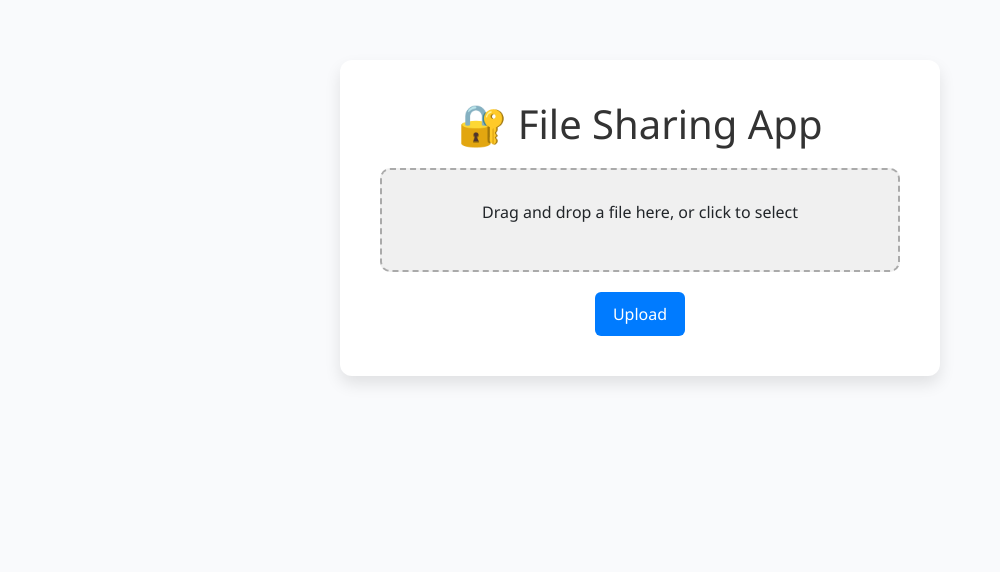
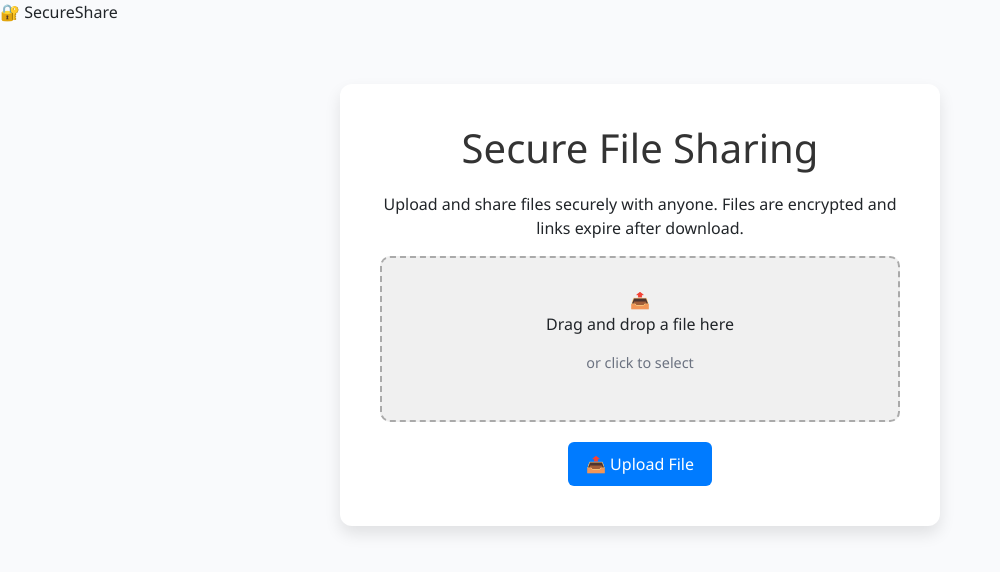
Before and after one commit to SuyashMishr/FileSharing-Frontend, a React (Create React App) app: page / in a window 1280 px wide. Shown: the top 572 px of the page, without its empty margins (0-1000 px from the left). Built offline with nearby package versions, Linux system fonts and the light colour scheme.

Commit message:
Update App.js
Just improving FrontEnd

```diff
--- a/src/App.js
+++ b/src/App.js
@@ -1,26 +1,74 @@
 
-import React, { useState, useCallback } from 'react';
+import React, { useState, useCallback, useEffect } from 'react';
 import { useDropzone } from 'react-dropzone';
 import axios from 'axios';
 import './App.css';
+
+// Helper function to format file size
+const formatFileSize = (bytes) => {
+  if (bytes === 0) return '0 Bytes';
+  const k = 1024;
+  const sizes = ['Bytes', 'KB', 'MB', 'GB', 'TB'];
+  const i = Math.floor(Math.log(bytes) / Math.log(k));
+  return parseFloat((bytes / Math.pow(k, i)).toFixed(2)) + ' ' + sizes[i];
+};
+
+// Helper function to get file icon based on file type
+const getFileIcon = (fileName) => {
+  const extension = fileName.split('.').pop().toLowerCase();
+
+  const fileIcons = {
+    pdf: '📄',
+    doc: '📝',
+    docx: '📝',
+    xls: '📊',
+    xlsx: '📊',
+    ppt: '📑',
+    pptx: '📑',
+    txt: '📃',
+    jpg: '🖼️',
+    jpeg: '🖼️',
+    png: '🖼️',
+    gif: '🖼️',
+    mp3: '🎵',
+    mp4: '🎬',
+    zip: '🗜️',
+    rar: '🗜️',
+  };
+
+  return fileIcons[extension] || '📁';
+};
 
 function App() {
   const [file, setFile] = useState(null);
   const [uploadUrl, setUploadUrl] = useState('');
   const [error, setError] = useState('');
   const [uploadProgress, setUploadProgress] = useState(0);
+  const [isUploading, setIsUploading] = useState(false);
+  const [copySuccess, setCopySuccess] = useState(false);
 
   const onDrop = useCallback((acceptedFiles) => {
+    if (acceptedFiles && acceptedFiles.length > 0) {
       setFile(acceptedFiles[0]);
       setUploadUrl('');
       setError('');
       setUploadProgress(0);
+    }
   }, []);
 
-  const { getRootProps, getInputProps, isDragActive } = useDropzone({ onDrop });
+  const { getRootProps, getInputProps, isDragActive } = useDropzone({
+    onDrop,
+    maxSize: 100 * 1024 * 1024, // 100MB max size
+    onDropRejected: () => {
+      setError('File is too large. Maximum size is 100MB.');
+    }
+  });
 
   const uploadFile = async () => {
     if (!file) return setError('Please drop or select a file first.');
+
+    setIsUploading(true);
+    setError('');
 
     const data = new FormData();
     data.append('file', file);
@@ -33,46 +81,117 @@ function App() {
         },
       });
       setUploadUrl(res.data.path);
+      setUploadProgress(100);
     } catch (err) {
       console.error(err);
-      setError('Upload failed. Try again.');
+      setError('Upload failed. Please try again.');
+    } finally {
+      setIsUploading(false);
     }
   };
 
+  const copyToClipboard = () => {
+    navigator.clipboard.writeText(uploadUrl)
+      .then(() => {
+        setCopySuccess(true);
+        setTimeout(() => setCopySuccess(false), 2000);
+      })
+      .catch(() => {
+        setError('Failed to copy link. Please try again.');
+      });
+  };
+
+  // Reset copy success message after 2 seconds
+  useEffect(() => {
+    if (copySuccess) {
+      const timer = setTimeout(() => setCopySuccess(false), 2000);
+      return () => clearTimeout(timer);
+    }
+  }, [copySuccess]);
+
   return (
+    <>
+      <header className="app-header">
+        <div className="header-content">
+          <div className="app-logo">
+            <span>🔐</span> SecureShare
+          </div>
+        </div>
+      </header>
+
       <div className="container">
-      <h1>🔐 File Sharing App</h1>
+        <h1>Secure File Sharing</h1>
+        <p className="app-description">
+          Upload and share files securely with anyone. Files are encrypted and links expire after download.
+        </p>
 
-      <div {...getRootProps({ className: 'dropzone' })}>
+        <div
+          {...getRootProps({
+            className: `dropzone ${isDragActive ? 'active' : ''}`
+          })}
+        >
           <input {...getInputProps()} />
+          <div className="dropzone-icon">
+            {isDragActive ? '📥' : '📤'}
+          </div>
           {isDragActive ? (
             <p>Drop the file here...</p>
           ) : (
-          <p>Drag and drop a file here, or click to select</p>
+            <>
+              <p>Drag and drop a file here</p>
+              <p style={{ fontSize: '0.9rem', color: '#6b7280' }}>or click to select</p>
+            </>
           )}
         </div>
 
-      {file && <p className="filename">📁 {file.name}</p>}
+        {file && (
+          <div className="file-info">
+            <span>{getFileIcon(file.name)}</span>
+            <span className="filename">{file.name}</span>
+            <span className="file-size">({formatFileSize(file.size)})</span>
+          </div>
+        )}
 
-      <button onClick={uploadFile}>Upload</button>
+        <button
+          onClick={uploadFile}
+          disabled={!file || isUploading}
+          className={isUploading ? 'pulse' : ''}
+        >
+          {isUploading ? '⏳ Uploading...' : '📤 Upload File'}
+        </button>
 
-      {uploadProgress > 0 && uploadProgress < 100 && (
+        {uploadProgress > 0 && (
           <div className="progress-bar-container">
-          <div className="progress-bar" style={{ width: `${uploadProgress}%` }}>
-            {uploadProgress}%
+            <div
+              className="progress-bar"
+              style={{ width: `${uploadProgress}%` }}
+            >
+              <span className="progress-text">{uploadProgress}%</span>
             </div>
           </div>
         )}
 
-      {error && <p className="error">{error}</p>}
+        {error && (
+          <p className="error">
+            <span>⚠️</span> {error}
+          </p>
+        )}
 
         {uploadUrl && (
           <div className="link-box">
-          <p>✅ File uploaded!</p>
+            <p className="success-message">
+              <span>✅</span> File uploaded successfully!
+            </p>
             <a href={uploadUrl} target="_blank" rel="noreferrer">{uploadUrl}</a>
+            <button onClick={copyToClipboard} className="copy-btn">
+              {copySuccess ? '✅ Copied!' : '📋 Copy Link'}
+            </button>
           </div>
         )}
       </div>
+
+
+    </>
   );
 }
 
```
Lines whose indentation alone changed are shown as unchanged.
